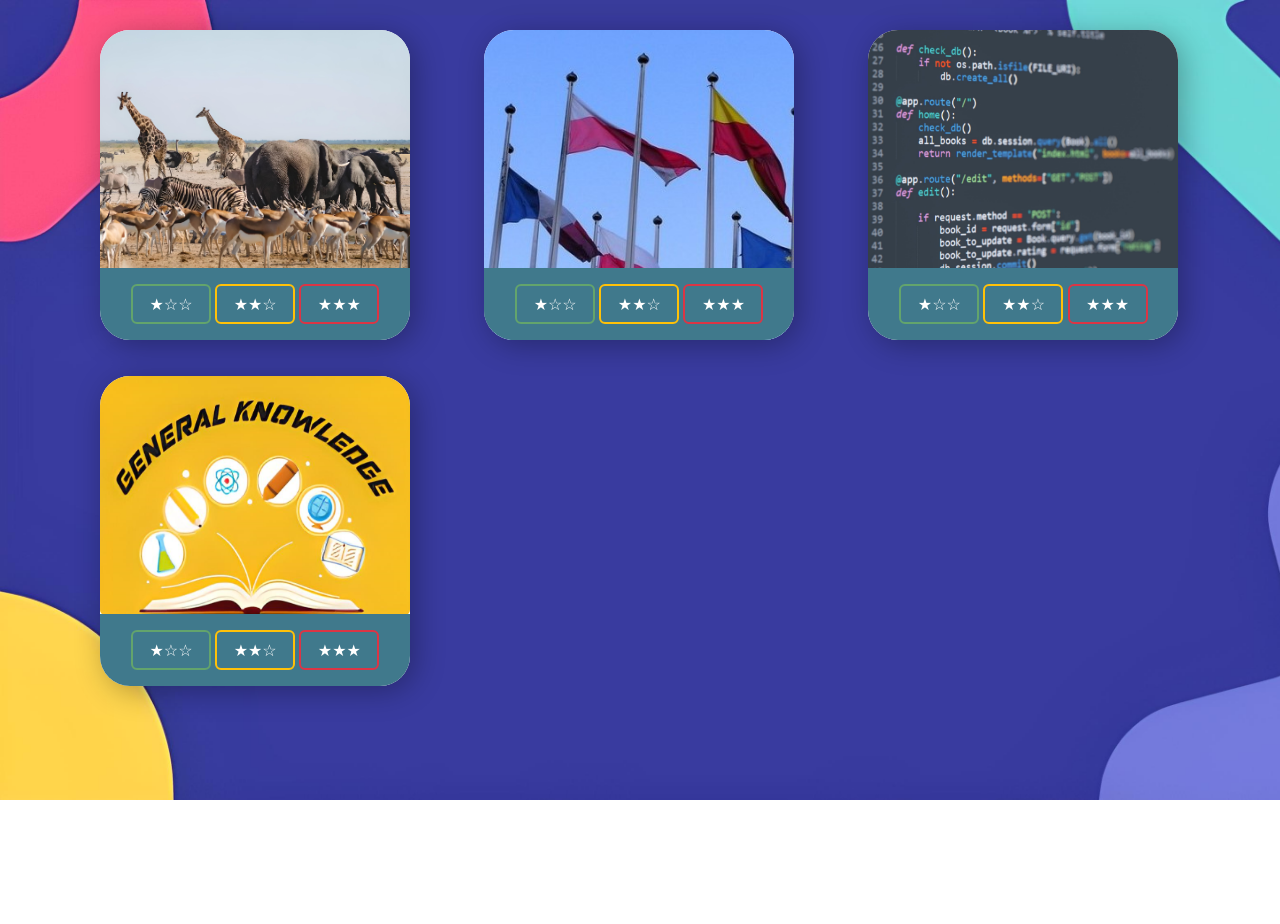
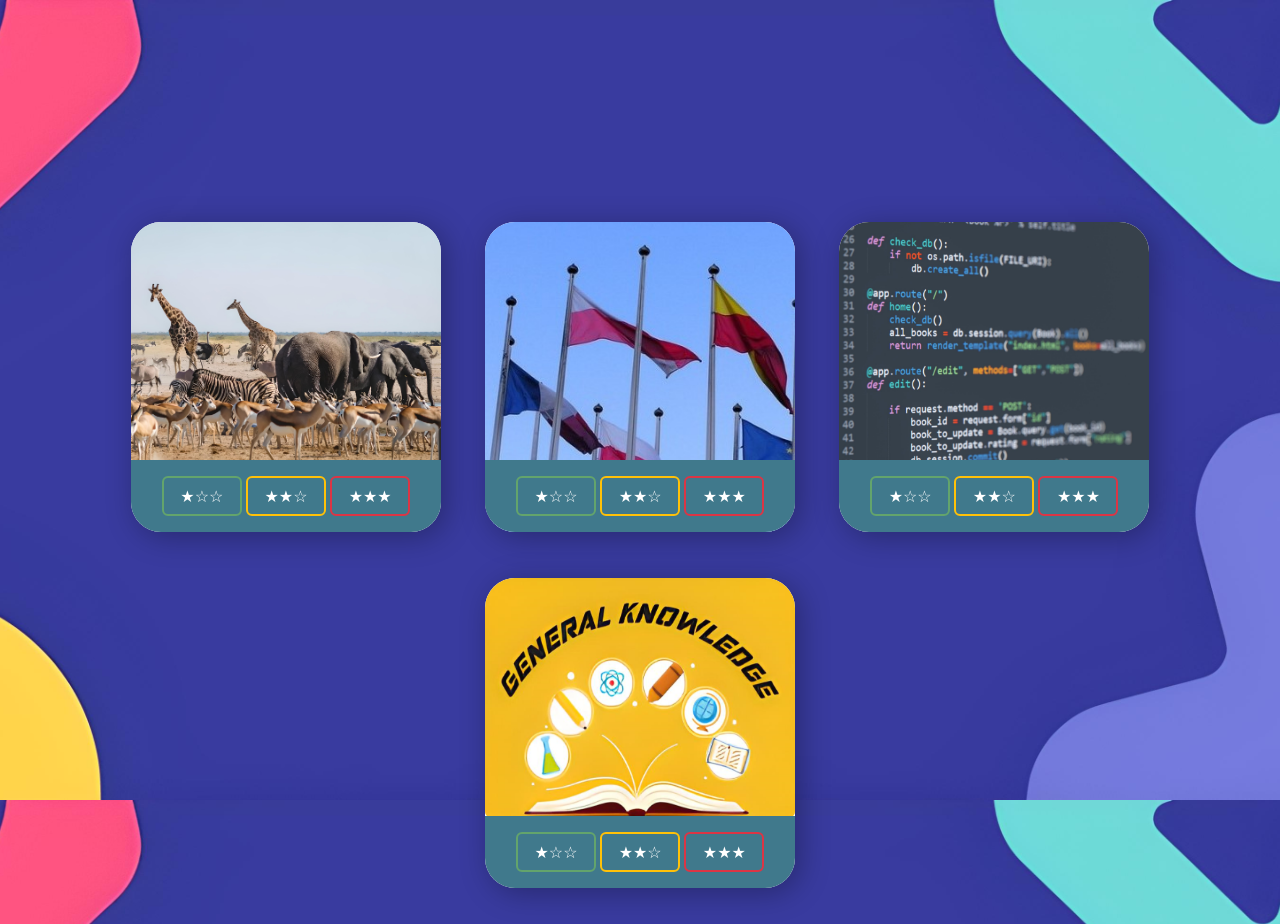
Before and after one commit to ElineBoffin/Trivia_App, a website: page html/index.html in a window 1280 px wide. Before the commit the page ends 800 px from the top, so only its background shows below. Drawn offline with nearby package versions, Linux system fonts and the light colour scheme.

Commit message:
centered categories on homepage

```diff
--- a/css/style.css
+++ b/css/style.css
@@ -93,20 +93,34 @@ body {
 
 .card {
   display: inline-block;
-  width: 310px;
+  width: 310px;  /*610*/
   height: 310px;
   border-radius: 30px;
   border: none;
   overflow: hidden;
   box-shadow: 5px 5px 30px rgba(0, 0, 0, 0.3);
-  margin-top: 30px;
-  margin-right: 70px;
-  position: relative;
-  justify-content: center;
+  margin: 20px;
+  /*margin-top: 30px;
+  margin-right: 70px;*/
+  /*position: relative;
+  justify-content: center;*/
+
+  /*display: block;
+  margin-left: auto;
+  margin-right: auto;*/
 }
 
 .cards {
-    margin-left: 100px;
+    /*position: fixed;
+    top: 50%;
+    left: 50%;
+    -webkit-transform: translate(-50%, -50%);
+    transform: translate(-50%, -50%);*/
+    margin: auto;
+    width: 100%;
+    padding: 10px;
+    text-align: center;
+    margin-top: 15%;
 }
 
 .profile-img {
--- a/html/index.html
+++ b/html/index.html
@@ -9,7 +9,7 @@
 </head>
 <body>
     <div class="cards">
-        <div class="first card">
+        <div class="card">
             <img class="card-img" src="../images/animalGroup.png" alt="">
             <div class="description-bk"></div>
             <div class="card__overlay">
@@ -27,7 +27,7 @@
             </div>
         </div>
 
-        <div class="first card">
+        <div class="card">
             <img id="imgVlag" class="card-img" src="../images/vlag.jpg" alt="">
             <div class="description-bk"></div>
             <div class="card__overlay">
@@ -43,7 +43,7 @@
             </div>
         </div>
 
-        <div class="first card">
+        <div class="card">
             <img class="card-img" src="../images/coding.jpg" alt="">
             <div class="description-bk"></div>
             <div class="card__overlay">
@@ -59,7 +59,7 @@
             </div>
         </div>
 
-        <div class="first card">
+        <div class="card">
             <img id="imgBasic" class="card-img" src="../images/basic.png" alt="">
             <div class="description-bk"></div>
             <div class="card__overlay">
```
